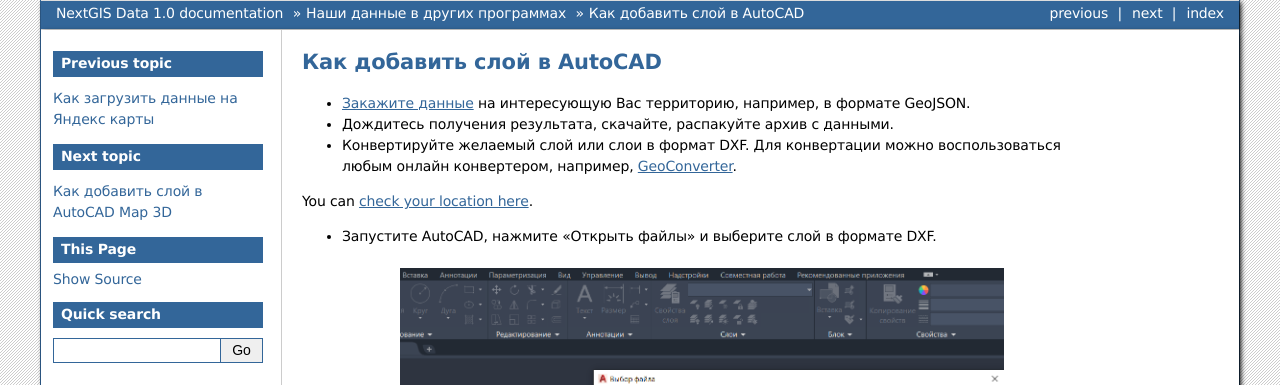
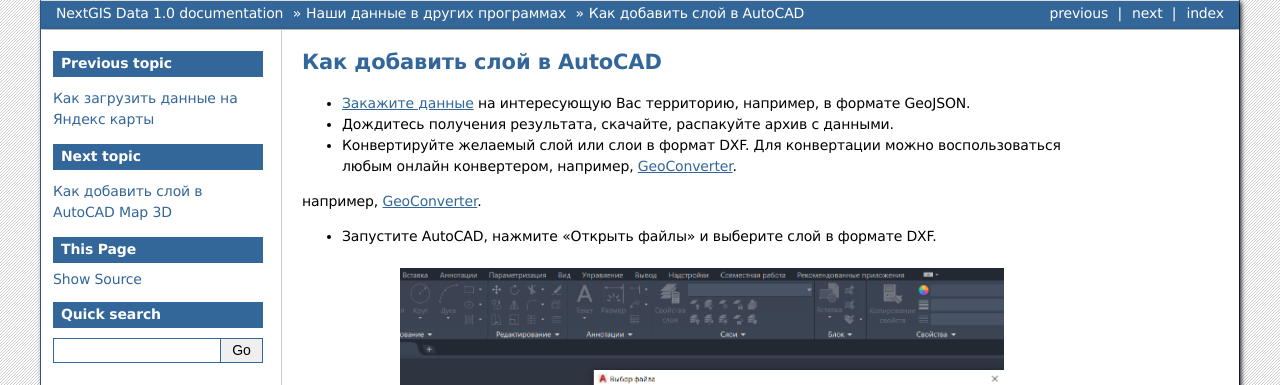
Before and after one commit to nextgis/docs_data, a Sphinx documentation site: the page built from source/autocad.rst, in a window 1280 px wide. Shown: the top 385 px of the page. Built offline with Sphinx 7.4.7, drawn with Linux system fonts in a browser that asks for light colours; formulas are drawn with MathJax 3; pages that are not in the unit, such as notebooks, are missing from menus.

Commit message:
Update autocad.rst

```diff
--- a/source/autocad.rst
+++ b/source/autocad.rst
@@ -8,11 +8,11 @@
 * Конвертируйте желаемый слой или слои в формат DXF. Для конвертации можно воспользоваться любым онлайн конвертером, например, `GeoConverter <https://geoconverter.hsr.ch/vector>`_.
 
 
-You can |location_link|.
+например, |location_link|.
 
 .. |location_link| raw:: html
 
-   <a href="http://geoiptool.com" target="_blank">check your location here</a>
+   <a href="https://geoconverter.hsr.ch/vector" target="_blank">GeoConverter</a>
 
 
 * Запустите AutoCAD, нажмите «Открыть файлы» и выберите слой в формате DXF.
```
